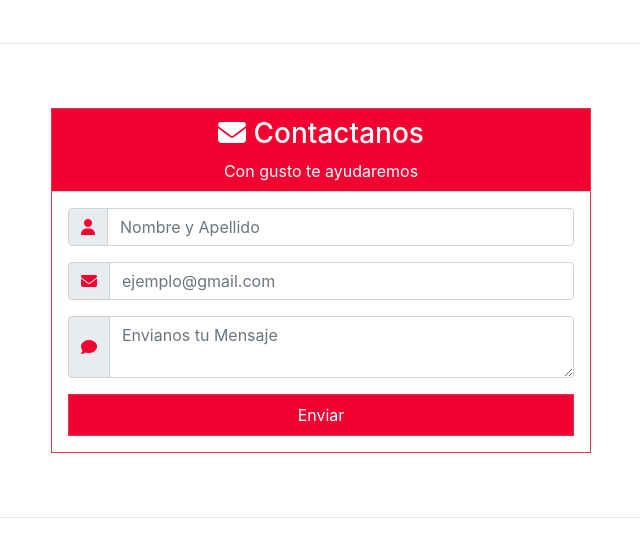
After one commit to Eglopez/POO-Project, a PHP site: page /pages/contact.html in a window 1280 px wide. The commit adds this page. Shown: the part 347-881 px from the top of the page, without its empty margins (319-959 px from the left). Run offline with PHP 8.4, Linux system fonts and the light colour scheme; some libraries are stand-ins or nearby versions.

Commit message:
Contact page

```diff
--- a/css/styles.css
+++ b/css/styles.css
@@ -99,6 +99,18 @@ a:active{
     background-size: cover;
     animation: animatedBackground 10s linear infinite alternate
 
+}
+
+.border-danger{
+    color: #F20231!important;
+}
+
+.bg-danger{
+    background-color: #F20231!important;
+}
+
+.text-danger{
+    color: #F20231!important;
 }
 
 .btn-danger{
@@ -376,3 +388,8 @@ a:active{
 #business{
     color:#F20231;
 }
+
+#price{
+    color: #F20231;
+    font-size: 1.5em;
+}
--- /dev/null
+++ b/pages/contact.html
@@ -0,0 +1,85 @@
+<!DOCTYPE html>
+<html lang="en">
+<head>
+    <meta charset="UTF-8">
+    <meta name="viewport" content="width=device-width, initial-scale=1.0">
+    <title>Goodprom</title>
+    <link rel="icon" href="../img/favicon.png">
+    <link rel="stylesheet" href="../frameworks/bootstrap/css/bootstrap.min.css">
+    <link rel="stylesheet" href="../css/font-awesome-4.7.0/css/font-awesome.min.css">
+    <link rel="stylesheet" href="../css/styles.css">
+    <script src="../frameworks/bootstrap/js/bootstrap.min.js"></script>
+    <script src="https://kit.fontawesome.com/a7087f00a2.js" crossorigin="anonymous"></script>
+</head>
+<body>
+
+    <div id="navlogin">
+        <nav class="navbar navbar-expand-lg navbar-light bg-light">
+            <a class="navbar-brand" href="#"><img src="../img/logonav.svg"></a>
+            <button class="navbar-toggler" type="button" data-toggle="collapse" data-target="#navbarNavAltMarkup" aria-controls="navbarNavAltMarkup" aria-expanded="false" aria-label="Toggle navigation">
+              <span class="navbar-toggler-icon"></span>
+            </button>
+            <div class="collapse navbar-collapse" id="navbarNavAltMarkup">
+              <div class="navbar-nav ml-auto">
+                <a class="nav-item nav-link active" href="home.html">Home<span class="sr-only">(current)</span></a>
+                <a class="nav-item nav-link" href="#">About</a>
+                <a class="nav-item nav-link" href="contact.html">Contact</a>
+              </div>
+            </div>
+          </nav>
+    </div><br><br>
+
+    <hr><br><br>
+    <div class="container">
+        <div class="row justify-content-center">
+            <div class="col-12 col-md-8 col-lg-6 pb-5">
+                <form>
+                    <div class="card border-danger rounded-0">
+                        <div class="card-header p-0">
+                            <div class="bg-danger text-white text-center py-2">
+                                <h3><i class="fa fa-envelope"></i> Contactanos</h3>
+                                <p class="m-0">Con gusto te ayudaremos</p>
+                            </div>
+                        </div>
+                        <div class="card-body p-3">
+                            <div class="form-group">
+                                <div class="input-group mb-2">
+                                    <div class="input-group-prepend">
+                                        <div class="input-group-text"><i class="fa fa-user text-danger"></i></div>
+                                    </div>
+                                    <input type="text" class="form-control" id="nombre" name="nombre" placeholder="Nombre y Apellido" required>
+                                </div>
+                            </div>
+                            <div class="form-group">
+                                <div class="input-group mb-2">
+                                    <div class="input-group-prepend">
+                                        <div class="input-group-text"><i class="fa fa-envelope text-danger"></i></div>
+                                    </div>
+                                    <input type="email" class="form-control" id="nombre" name="email" placeholder="ejemplo@gmail.com" required>
+                                </div>
+                            </div>
+                            <div class="form-group">
+                                <div class="input-group mb-2">
+                                    <div class="input-group-prepend">
+                                        <div class="input-group-text"><i class="fa fa-comment text-danger"></i></div>
+                                    </div>
+                                    <textarea class="form-control" placeholder="Envianos tu Mensaje" required></textarea>
+                                </div>
+                            </div>
+                            <div class="text-center">
+                                <input type="submit" value="Enviar" class="btn btn-danger btn-block rounded-0 py-2">
+                            </div>
+                        </div>
+                    </div>
+                </form>
+            </div>
+        </div>
+    </div>
+    <hr>
+
+
+    <script src="https://code.jquery.com/jquery-3.4.1.slim.min.js" integrity="sha384-J6qa4849blE2+poT4WnyKhv5vZF5SrPo0iEjwBvKU7imGFAV0wwj1yYfoRSJoZ+n" crossorigin="anonymous"></script>
+    <script src="https://cdn.jsdelivr.net/npm/popper.js@1.16.0/dist/umd/popper.min.js" integrity="sha384-Q6E9RHvbIyZFJoft+2mJbHaEWldlvI9IOYy5n3zV9zzTtmI3UksdQRVvoxMfooAo" crossorigin="anonymous"></script>
+    <script src="https://stackpath.bootstrapcdn.com/bootstrap/4.4.1/js/bootstrap.min.js" integrity="sha384-wfSDF2E50Y2D1uUdj0O3uMBJnjuUD4Ih7YwaYd1iqfktj0Uod8GCExl3Og8ifwB6" crossorigin="anonymous"></script>
+</body>
+</html>
--- a/pages/signup.html
+++ b/pages/signup.html
@@ -4,7 +4,7 @@
     <meta charset="UTF-8">
     <meta name="viewport" content="width=device-width, initial-scale=1.0">
     <title>Promo</title>
-    <link rel="icon" href="../img/logo.png">
+    <link rel="icon" href="../img/favicon.png">
     <link rel="stylesheet" href="../frameworks/bootstrap/css/bootstrap.min.css">
     <link rel="stylesheet" href="../css/font-awesome-4.7.0/css/font-awesome.min.css">
     <link rel="stylesheet" href="../css/styles.css">
```
Also changed, not shown: pages/home.html (+80 -25 lines).
